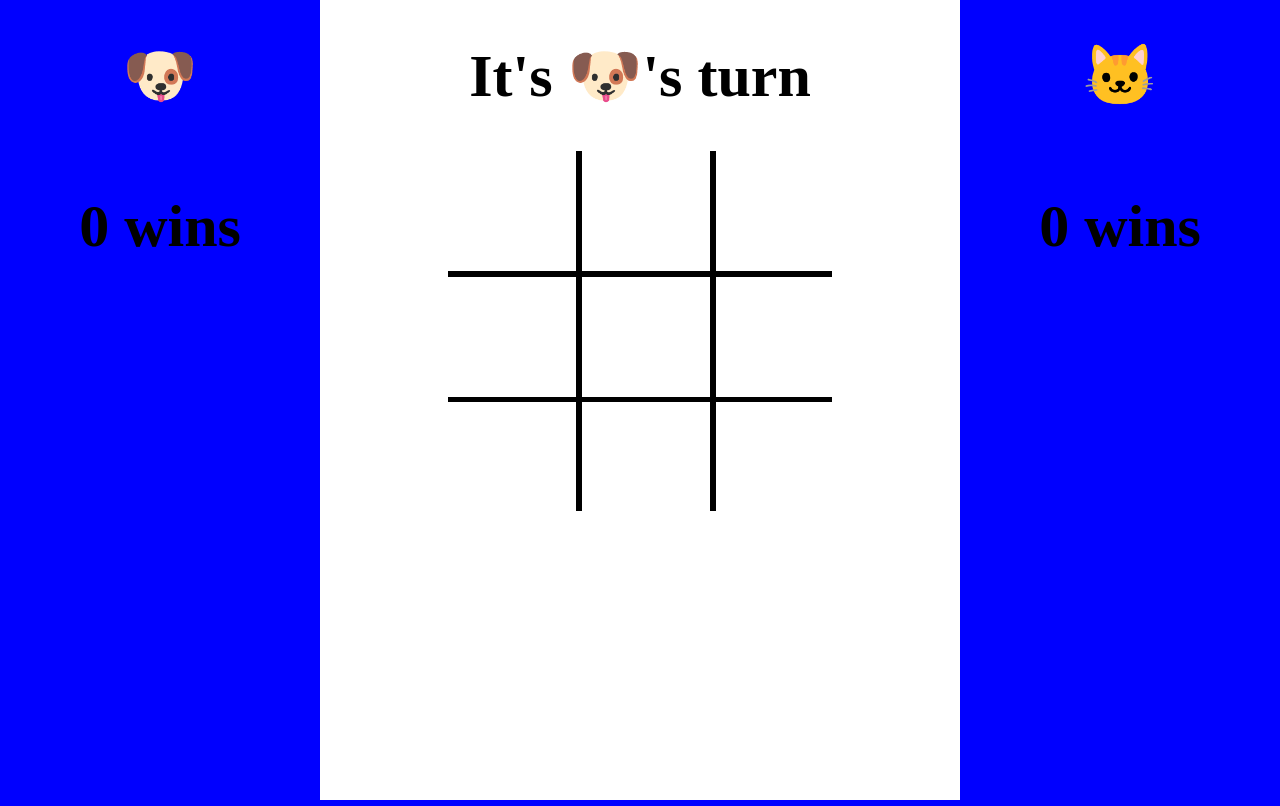
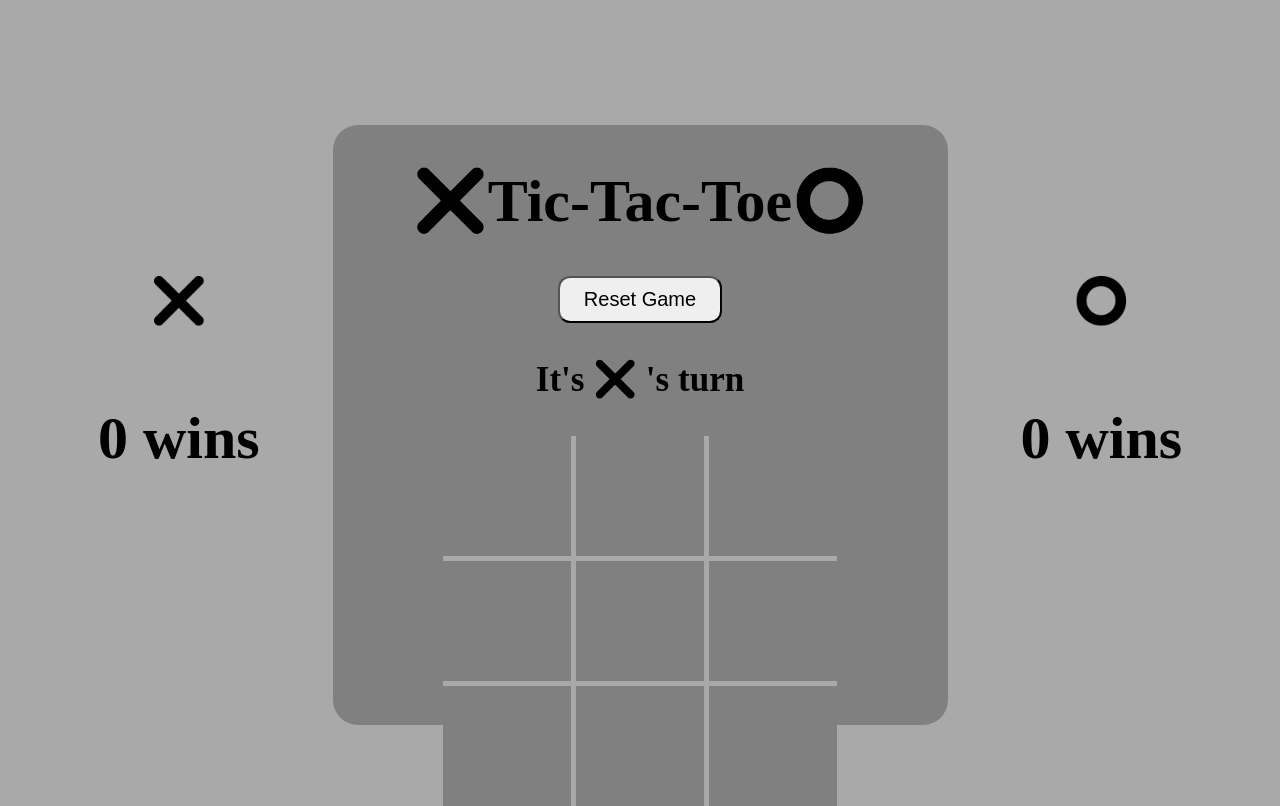
Before and after one commit to tommi-t-nguyen/tictactoe, a plain HTML site: page index.html in a window 1280 px wide. Drawn offline with Linux system fonts and the light colour scheme.

Commit message:
Add reset game function and update style

```diff
--- a/game.js
+++ b/game.js
@@ -1,7 +1,7 @@
 class Game {
   constructor() {
-    this.player1 = new Player(1, '🐶');
-    this.player2 = new Player(2, '🐱');
+    this.player1 = new Player(1, '❌');
+    this.player2 = new Player(2, '⭕️');
     this.boxes = ["", "", "", "", "", "", "", "", ""];
     this.tie = false;
     this.gameWon = false;
--- a/index.html
+++ b/index.html
@@ -9,11 +9,13 @@
 
 <body>
   <div class="player-1-column">
-    <h1>🐶</h1>
+    <h2>❌</h2>
     <h1 id="player1Score" class="player-1-score"></h1>
   </div>
   <div class="game-board-main">
-    <h1 id="gameStatus" class="game-status"></h1>
+    <h1><span>❌</span>Tic-Tac-Toe<span>⭕️</span></h1>
+    <button id="resetBtn">Reset Game</button>
+    <h3 id="gameStatus" class="game-status"></h3>
     <section class="game-grid">
       <div id="0" class="box"></div>
       <div id="1" class="box"></div>
@@ -27,7 +29,7 @@
     </section>
   </div>
   <div class="player-2-column">
-    <h1>🐱</h1>
+    <h2>⭕️</h2>
     <h1 id="player2Score" class="player-2-score"></h1>
   </div>
   <script src="player.js"></script>
--- a/main.js
+++ b/main.js
@@ -2,12 +2,14 @@ var gameBoard = document.querySelector('.game-grid');
 var player1Score = document.querySelector('#player1Score');
 var player2Score = document.querySelector('#player2Score');
 var gameStatus = document.querySelector('#gameStatus');
-var box = document.querySelectorAll('.box');
+var box = document.querySelectorAll('.box')
+var resetBtn = document.querySelector('#resetBtn');
 
 var game = new Game();
 
 window.addEventListener('load', displayPlayerWins)
 gameBoard.addEventListener('click', gameBoardHandler);
+resetBtn.addEventListener('click',reset);
 
 function displayPlayerWins() {
   displayGameStatus(game.currentTurn)
@@ -28,23 +30,23 @@ function gameBoardHandler(e) {
 
 function updateBoardDisplay() {
   for (var i = 0; i < box.length; i++) {
-    box[i].innerText = game.boxes[i];
+    box[i].innerHTML = `<span>${game.boxes[i]}</span>`;
   }
 }
 
 function displayGameStatus(playerNum) {
-  if((playerNum === 1 || playerNum === 2) && game.tie && !game.gameWon){
+  if(game.tie && !game.gameWon){
     gameStatus.innerText = `TIE GAME 😱`;
   }
   if(playerNum === 1 && !game.gameWon && !game.tie){
-    gameStatus.innerText = `It's ${game.player1.emoji}'s turn`;
-  }else if (playerNum === 2 && !game.gameWon){
-    gameStatus.innerText = `It's ${game.player2.emoji}'s turn`
+    gameStatus.innerHTML = `It's <span>${game.player1.emoji}</span> 's turn`;
+  }else if (playerNum === 2 && !game.gameWon && !game.tie){
+    gameStatus.innerHTML = `It's <span>${game.player2.emoji}</span>'s turn`
   }
   if(playerNum === 2 && game.gameWon ){
-    gameStatus.innerText = `${game.player1.emoji} WINS!!!`;
+    gameStatus.innerHTML = `<span>${game.player1.emoji}</span> WINS!!!`;
   }else if(playerNum === 1 && game.gameWon){
-    gameStatus.innerText = `${game.player2.emoji} WINS!!!`
+    gameStatus.innerHTML = `<span>${game.player2.emoji}</span> WINS!!!`
   }
 
 
@@ -59,6 +61,12 @@ function wipeBoard() {
 function newGame() {
   game.resetGame();
   updateBoardDisplay();
+  displayPlayerWins();
   displayGameStatus(game.currentTurn);
 
 }
+
+function reset(){
+  localStorage.clear();
+  newGame();
+}
--- a/styles.css
+++ b/styles.css
@@ -1,38 +1,50 @@
 body {
   margin: 0;
-  padding: 0;
+  padding: 25px;
   height: 100%;
   display: flex;
   font-size: 30px;
-  background-color: blue;
+  background-color: Darkgrey;
 
 }
-
+h2,span{
+  color: transparent;
+  text-shadow: 0 0 0 black;
+}
 .game-board-main {
+  margin-top:100px;
   width: 50%;
-  height: 100vh;
+  height: 75vh;
   display: flex;
   flex-direction: column;
   align-items: center;
-  background-color: white;
+  background: grey;
+  border-radius: 25px;
 }
-
+button {
+  border-radius: 12px;
+  font-size:20px;
+  padding: 10px 24px;
+}
 .player-1-column, .player-2-column {
   width: 25%;
-  height: 100vh;
+  height: 25vh;
   display: flex;
   flex-direction: column;
   align-items: center;
-  justify-content: flex-start;
+  justify-content: center;
+  align-self: center;
+
 }
 
 .game-grid {
   position: relative;
   display: grid;
-  gap: 1.5%;
-  grid-template-columns: 1fr 1fr 1fr;
-  grid-template-rows: 1fr 1fr 1fr;
-  background-color: black;
+  grid-template-columns: repeat(3, 1fr);
+  grid-template-rows: repeat(3, 1fr);
+  grid-gap: 5px;
+  background: Darkgrey;
+
 }
 
 .box {
@@ -42,6 +54,6 @@ body {
   align-items: center;
   justify-content: center;
   cursor: pointer;
-  background-color: white;
   font-size: 60px;
+  background: grey;
 }
```
